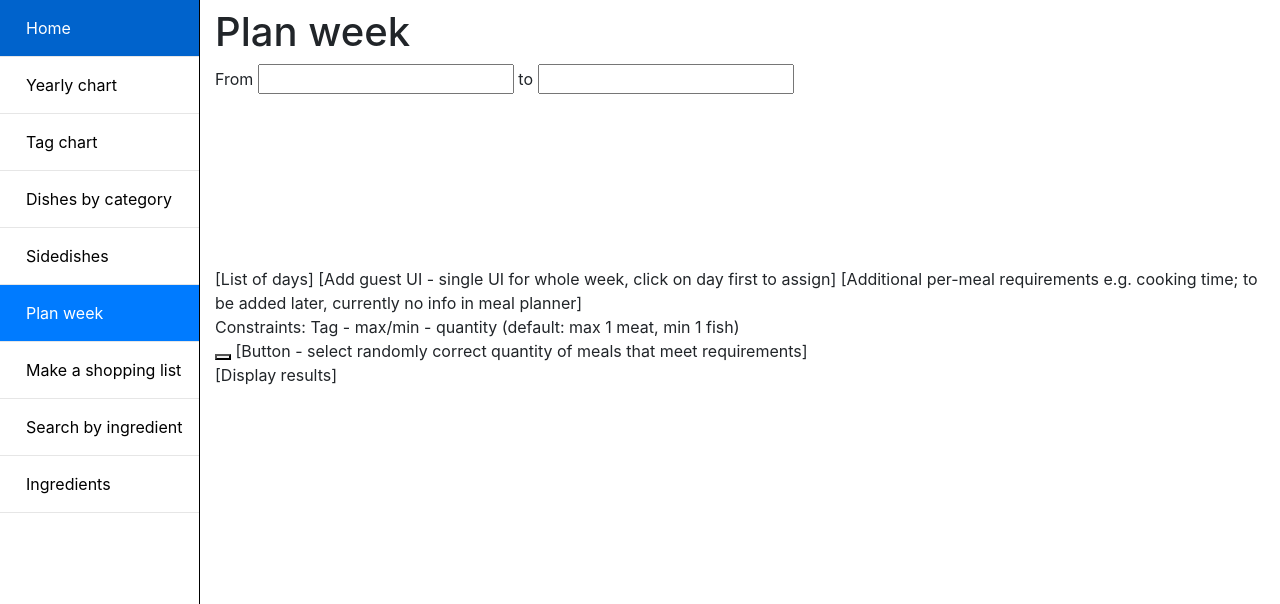
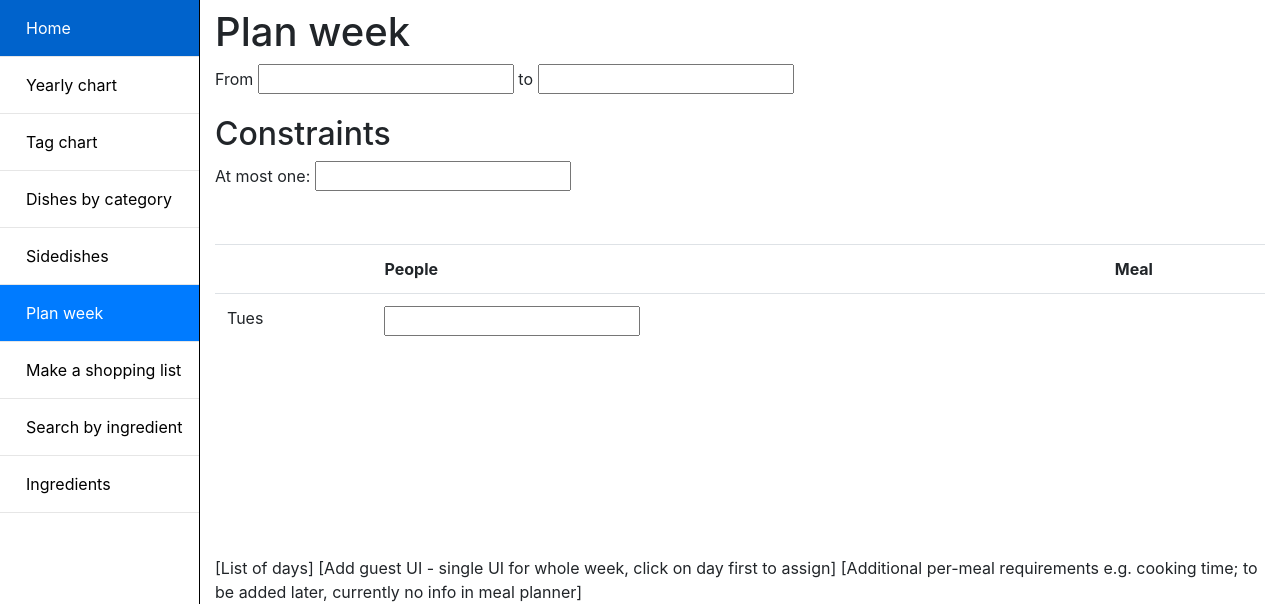
Before and after one commit to MartinEden/seasonal-meal-planner, a Django app: page /editrecipes/plan-week in a window 1280 px wide. Shown: the top 604 px of the page. Run offline with Django 3.2, Linux system fonts and the light colour scheme; the visitor is signed in with stand-in values (Sample User, id 1); data that the repository does not hold is empty; parts of the project's set-up code (start-up, migrations or seed data) failed here and were passed over; some libraries are stand-ins or nearby versions.

Commit message:
Basic UI mockup

```diff
--- a/editrecipes/templates/editrecipes/plan-week.html
+++ b/editrecipes/templates/editrecipes/plan-week.html
@@ -2,6 +2,15 @@
 {% block script %}
   <script>
   $( function() {
+    var tags = {{ tags|safe }};
+    $( "#autocomplete-tag" ).autocomplete({
+       source: tags
+    });
+    var ingredients = {{ ingredients|safe }};
+    $( "#autocomplete-ingredient" ).autocomplete({
+       source: ingredients
+    });
+
     var dateFormat = "DD, d MM, YY",
       from = $( "#from" )
         .datepicker({
@@ -43,11 +52,42 @@
 
 {% block content %}
 
-<label for="from">From</label>
-<input type="text" id="from" name="from">
-<label for="to">to</label>
-<input type="text" id="to" name="to">
+<div class="row">
+  <div class="col-12">
+    <label for="from">From</label>
+    <input type="text" id="from" name="from">
+    <label for="to">to</label>
+    <input type="text" id="to" name="to">
+  </div>
+</div>
+
+<div class="row">
+    <div class="col-12 mt-3">
+    <h2>Constraints</h2>
+    {% include "tag-constraint.html" %}
+    <!--  <label for = "autocomplete-ingredient">Use up ingredients: </label>
+      <input id = "autocomplete-ingredient">
+      <label for = "autocomplete-ingredient-2">Consider ingredients: </label>
+      <input id = "autocomplete-ingredient-2">
+    -->
+    </div>
+</div>
+
+<div class="row mt-5">
+  <div class="col-12">
+    <table class="table">
+      <tr><th></th><th>People</th><th>Meal</th></tr>
+      <tr>
+        <td>Tues</td>
+        <td><input type="number" /></td>
+        <td></td>
+      </tr>
+    </table>
+  </div>
+</div>
+
 <br/><br/><br/><br/><br/><br/><br/><br/>
+
 <div>
 [List of days]
 [Add guest UI - single UI for whole week, click on day first to assign]
--- /dev/null
+++ b/editrecipes/templates/tag-constraint.html
@@ -0,0 +1,8 @@
+  <label for = "autocomplete-tag">At most one: </label>
+  <input id = "autocomplete-tag">
+<!--  <input type="number">
+  <select>
+    <option value="max">Max</option>
+    <option value="min">Min</option>
+</select>
+<br/>-->
--- a/editrecipes/views.py
+++ b/editrecipes/views.py
@@ -2,11 +2,13 @@ from django.core.exceptions import ValidationError
 from django.core.validators import URLValidator
 from django.shortcuts import get_object_or_404, render, redirect
 from django.contrib.auth.decorators import login_required
+import json
 
 from editrecipes.helpers import get_month, MonthRecipes
 from editrecipes.viewmodels import RecipeWithSeasonality
 from .models import Recipe, Month, Tag, DishType, SideDish, Ingredient, \
     IngredientQuantity, Aisle, Guest
+
 
 def login(request):
     if request.method == 'POST':
@@ -18,6 +20,7 @@ def login(request):
     else:
         form = loginForm()
     return render(request, 'login.html', {'form': form})
+
 
 @login_required
 def index(request):
@@ -152,7 +155,9 @@ def shopping_list(request):
 
 @login_required
 def plan_week(request):
-    return render(request, 'editrecipes/plan-week.html')
+    ingredients = [i.name for i in Ingredient.objects.all()]
+    tags = [t.name for t in Tag.objects.all()]
+    return render(request, 'editrecipes/plan-week.html', {"tags": tags, "ingredients": ingredients})
 
 
 @login_required
@@ -178,6 +183,7 @@ def sort_into_aisles(request, aisle=None):
 
 @login_required
 def search(request):
+    all_ingredients = [i.name for i in Ingredient.objects.all()]
     if 'ingredient' in request.GET:
         search = request.GET['ingredient']
         ingredients = [i for i in Ingredient.objects.all() if search in i.name]
@@ -189,9 +195,10 @@ def search(request):
         return render(request, 'editrecipes/search.html',
                       {'recipes': recipes,
                        'ingredient': search,
-                       'ingredients': ingredients})
+                       'ingredients': ingredients,
+                       'all_ingredients': all_ingredients})
     else:
-        return render(request, 'editrecipes/search.html', {})
+        return render(request, 'editrecipes/search.html', {"all_ingredients": all_ingredients})
 
 
 @login_required
```
Also changed, not shown: editrecipes/models.py (+8 -0 lines), editrecipes/templates/editrecipes/search.html (+12 -2 lines).
